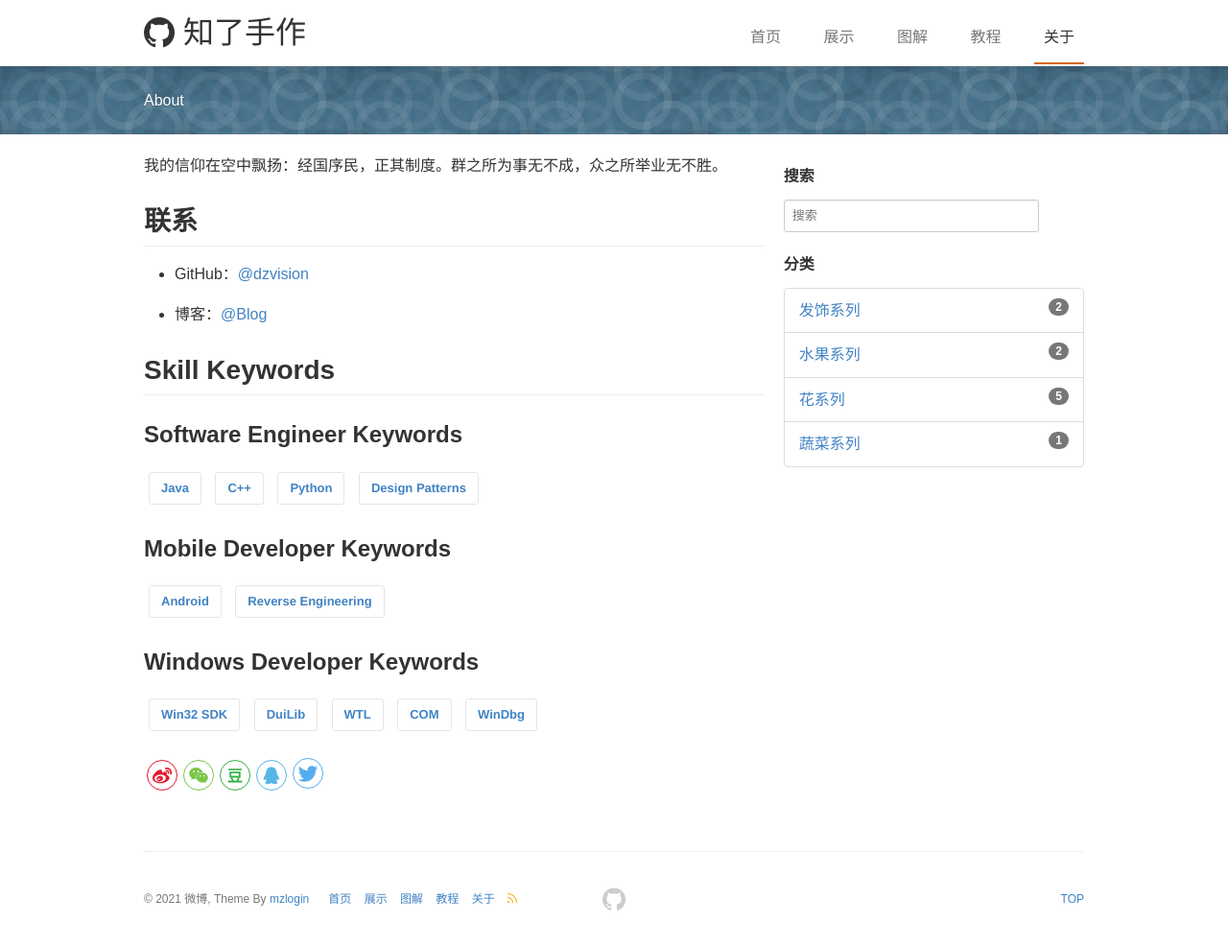
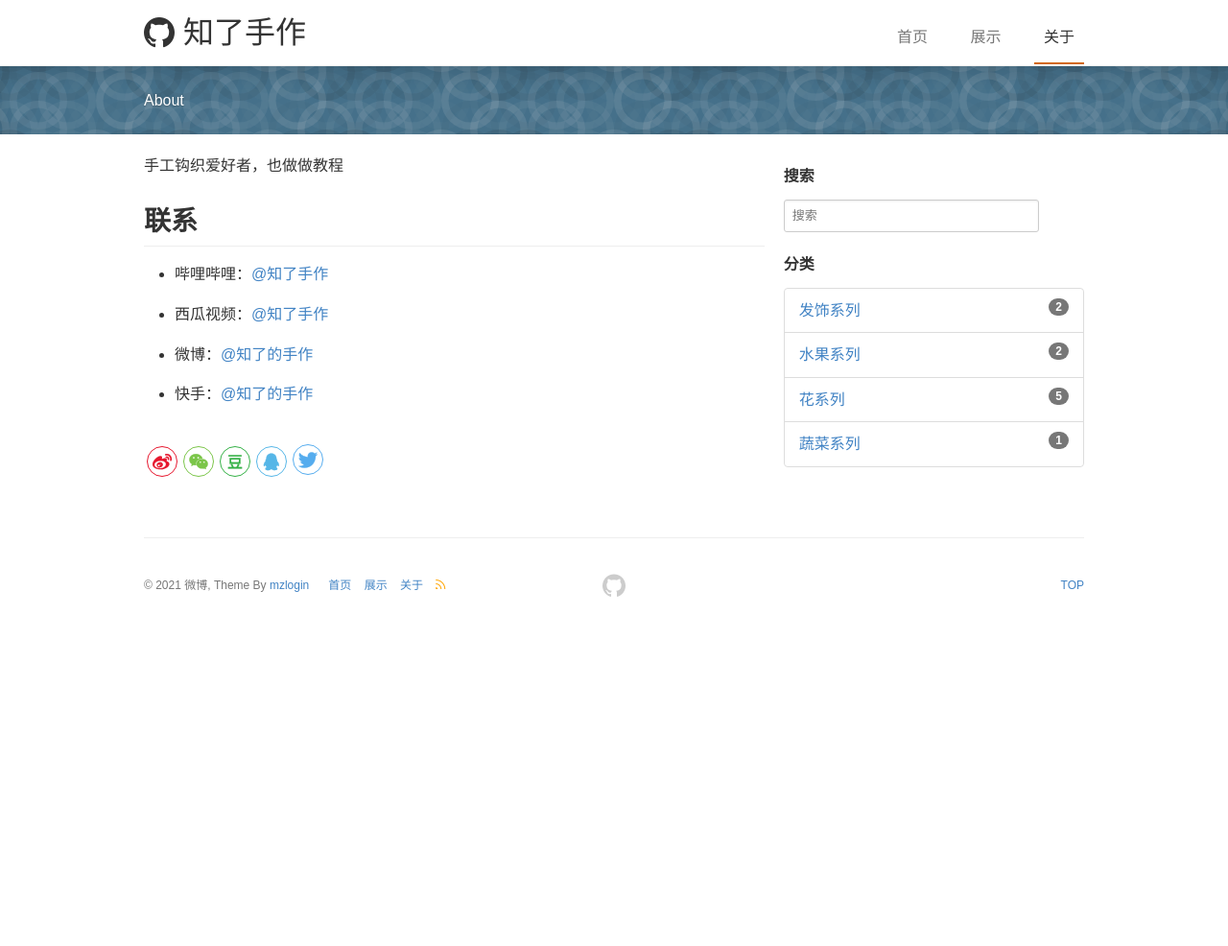
Before and after one commit to woseword/worseword, a Jekyll site: the page built from pages/about.md, in a window 1280 px wide. Shown: the whole page at 96% size. Built offline with Jekyll 4.4.1, drawn with Linux system fonts in a browser that asks for light colours; comment, search, counter and statistics services are not loaded; after the commit the page ends 900 px from its top, so only the background shows below that.

Commit message:
fix head issue

```diff
--- a/_config.yml
+++ b/_config.yml
@@ -43,13 +43,14 @@ navs:
 #     href: /archives/
 #     label: 归档
 
-  -
-    href: /wiki/
-    label: 图解
 
-  -
-    href: /links/
-    label: 教程
+ # -
+ #  href: /wiki/
+ # label: 图解
+
+  #-
+    #href: /links/
+    #label: 教程
 
   -
     href: /about/
--- a/_data/social.yml
+++ b/_data/social.yml
@@ -1,7 +1,15 @@
-- sitename: GitHub
-  name: dzvision
-  url: https://github.com/dzvision
+- sitename: 哔哩哔哩
+  name: 知了手作
+  url: https://space.bilibili.com/1016135977
 
-- sitename: 博客
-  name: Blog
-  url: http://dzvision.github.io
+- sitename: 西瓜视频
+  name: 知了手作
+  url: https://www.ixigua.com/home/2462542296257965
+
+- sitename: 微博
+  name: 知了的手作
+  url: https://weibo.com/u/7643557672
+
+- sitename: 快手
+  name: 知了的手作
+  url: https://weibo.com/u/7643557672
--- a/pages/about.md
+++ b/pages/about.md
@@ -8,7 +8,7 @@ menu: 关于
 permalink: /about/
 ---
 
-我的信仰在空中飘扬：经国序民，正其制度。群之所为事无不成，众之所举业无不胜。
+手工钩织爱好者，也做做教程
 
 
 ## 联系
@@ -16,14 +16,3 @@ permalink: /about/
 {% for website in site.data.social %}
 * {{ website.sitename }}：[@{{ website.name }}]({{ website.url }})
 {% endfor %}
-
-## Skill Keywords
-
-{% for category in site.data.skills %}
-### {{ category.name }}
-<div class="btn-inline">
-{% for keyword in category.keywords %}
-<button class="btn btn-outline" type="button">{{ keyword }}</button>
-{% endfor %}
-</div>
-{% endfor %}
```
